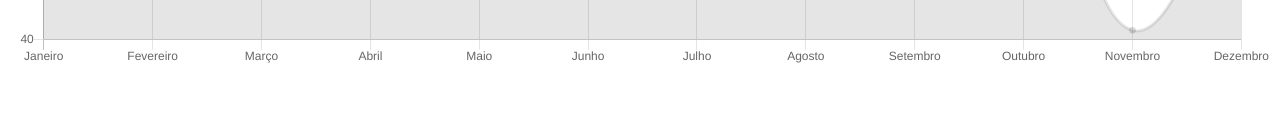
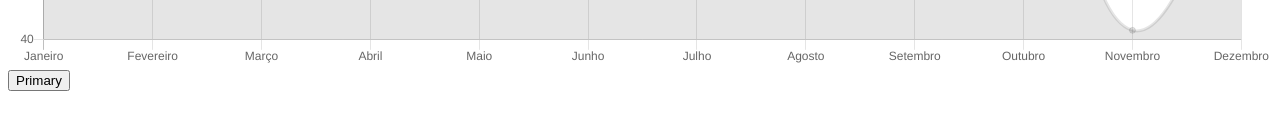
Before and after one commit to pablocarvalho/simpleCDIapp, an Angular app: page / in a window 1280 px wide. Shown: the part 570-700 px from the top of the page. Built offline with nearby package versions, Linux system fonts and the light colour scheme.

Commit message:
learning about event trigers, just implementing a button to reset chart entries to zero

```diff
--- a/src/app/app.component.html
+++ b/src/app/app.component.html
@@ -1,3 +1,4 @@
 <div>
     <canvas #meuCanvas></canvas>
+    <button mat-button color="primary" (click)="onClickMe()">Primary</button>
 </div>
--- a/src/app/app.component.ts
+++ b/src/app/app.component.ts
@@ -23,4 +23,20 @@ export class AppComponent implements OnInit {
 
     });
   }
+
+  onClickMe() {
+    // const target = evt.target
+    new Chart(this.elemento.nativeElement,{
+        type: 'line',
+        data:{
+            labels: ["Janeiro","Fevereiro","Março","Abril","Maio","Junho","Julho","Agosto","Setembro","Outubro","Novembro","Dezembro"],
+            datasets:[
+                {
+                    data:[0,0,0,0,0,0,0,0,0,0,0,0]
+                }
+            ]
+        }
+
+});
+  }
 }
```
